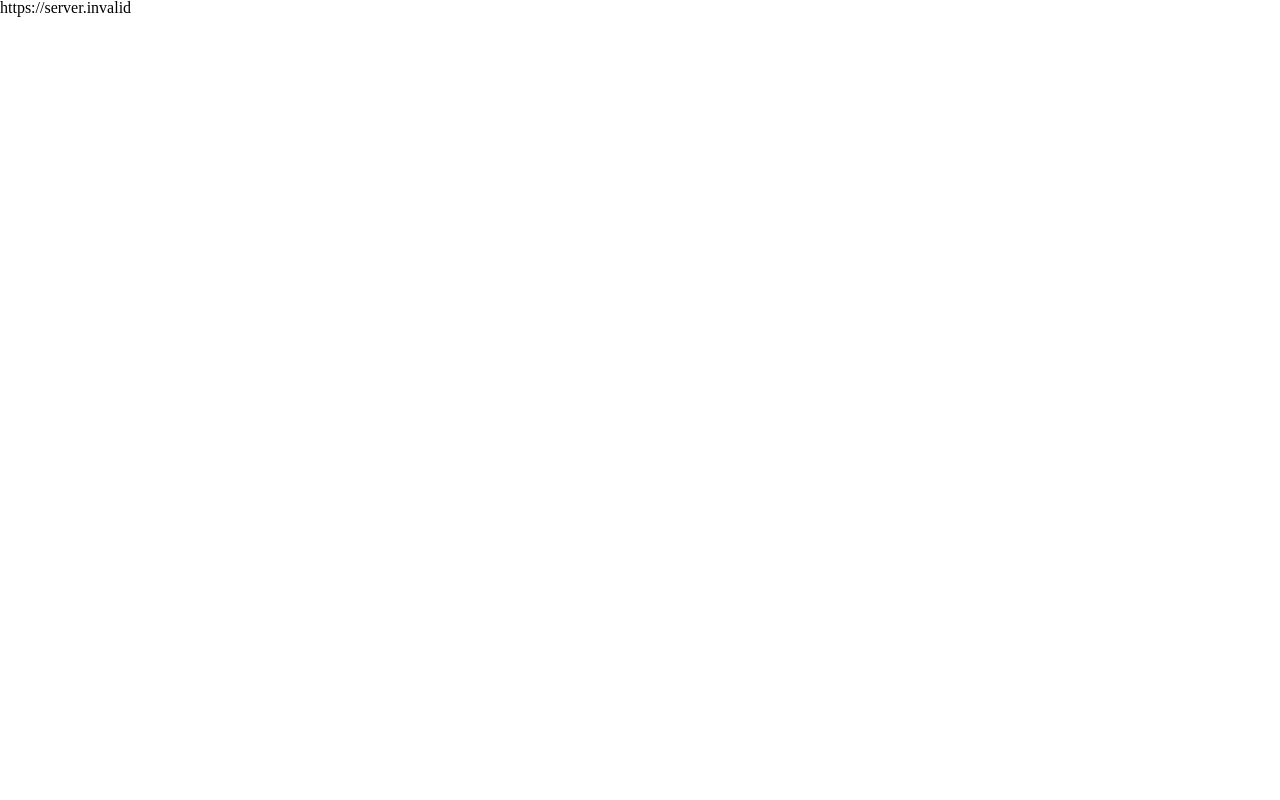
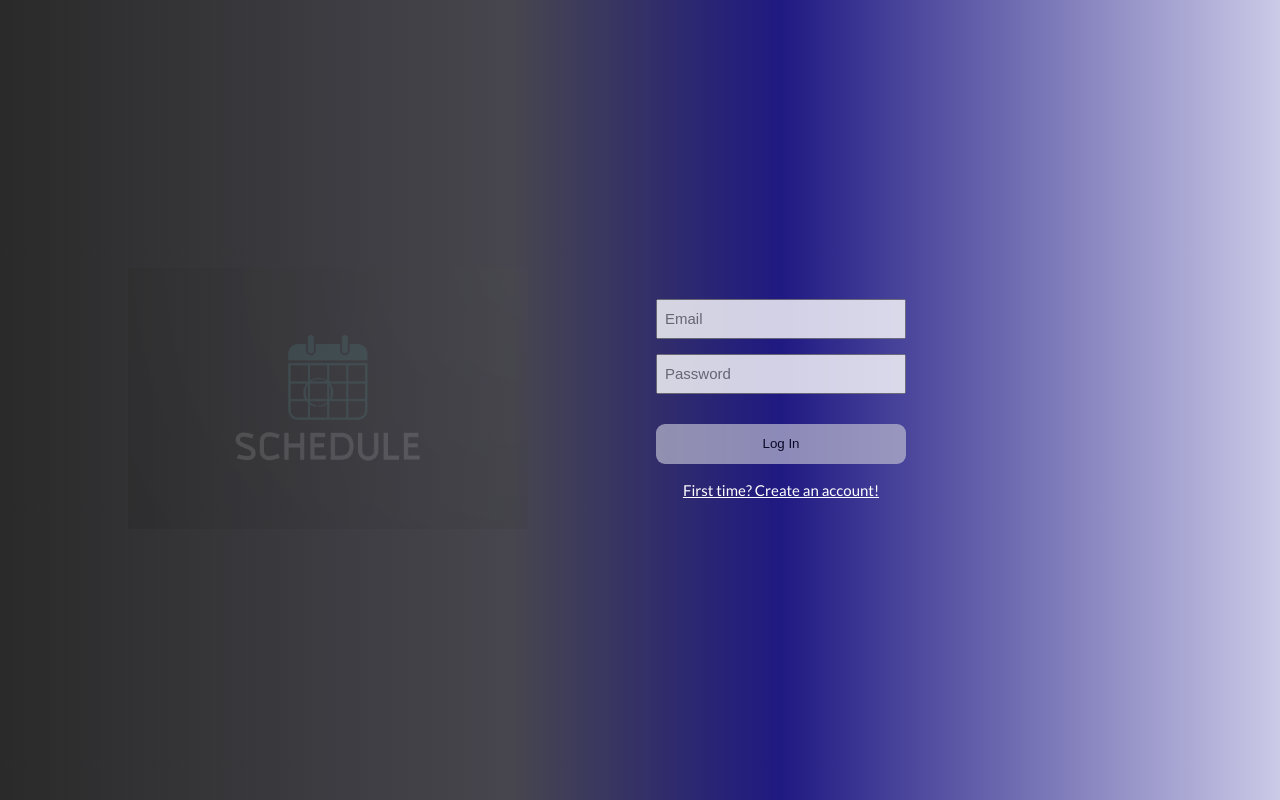
Before and after one commit to phbodias/Schedule---Front, a React (Create React App) app: page / in a window 1280 px wide. Built offline with nearby package versions, Linux system fonts and the light colour scheme; no server answers.

Commit message:
:heavy_plus_sign: build: Add react-icons dependence

```diff
--- a/package.json
+++ b/package.json
@@ -9,6 +9,7 @@
     "axios": "^1.0.0",
     "react": "^18.2.0",
     "react-dom": "^18.2.0",
+    "react-icons": "^4.4.0",
     "react-loader-spinner": "^5.3.4",
     "react-router-dom": "^6.4.1",
     "react-scripts": "5.0.1",
--- a/src/pages/SignIn.jsx
+++ b/src/pages/SignIn.jsx
@@ -1,4 +1,68 @@
+import { useState } from "react";
+import { ThreeDots } from "react-loader-spinner";
+import {
+  Container,
+  Input,
+  Button,
+  StyledLink,
+  Form,
+  Logo,
+  Content,
+} from "../styles/AuthStyle";
+import logo from "../images/Logo.png";
+
 export default function SignIn() {
-  const URL = process.env.REACT_APP_URL || "AAA";
-  return <div>{URL}</div>;
+  //const URL = process.env.REACT_APP_URL || "AAA";
+
+  const [loading, setLoading] = useState(false);
+
+  const [data, setData] = useState({
+    email: "",
+    password: "",
+  });
+
+  function handleRegister(e) {
+    e.preventDefault();
+    setLoading(true);
+  }
+
+  function handleInputChange(e) {
+    setData({ ...data, [e.target.name]: e.target.value });
+  }
+
+  return (
+    <Container>
+      <Logo>
+        <img src={logo} alt="logo" />
+      </Logo>
+      <Content>
+        <Form onSubmit={handleRegister}>
+          <Input
+            type="email"
+            name="email"
+            placeholder="Email"
+            value={data.email}
+            onChange={handleInputChange}
+            desabilitado={loading}
+          />
+          <Input
+            type="password"
+            name="password"
+            placeholder="Password"
+            value={data.password}
+            onChange={handleInputChange}
+            desabilitado={loading}
+          />
+          <Button type="submit">
+            {loading ? (
+              <ThreeDots color="#FFF" height={30} width={250} radius="10px" />
+            ) : (
+              <p>Log In</p>
+            )}
+          </Button>
+        </Form>
+        <StyledLink to="/signup">First time? Create an account!</StyledLink>
+      </Content>
+    </Container>
+  );
 }
--- /dev/null
+++ b/src/styles/AuthStyle.js
@@ -0,0 +1,75 @@
+import styled from "styled-components";
+import { Link } from "react-router-dom";
+
+const Container = styled.div`
+  background: rgb(42, 42, 42);
+  background: linear-gradient(
+    90deg,
+    rgba(42, 42, 42, 1) 0%,
+    rgba(71, 70, 78, 1) 40%,
+    rgba(31, 25, 130, 1) 61%,
+    rgba(203, 202, 231, 1) 100%
+  );
+  height: 100vh;
+  display: flex;
+  align-items: center;
+`;
+
+const Logo = styled.div`
+  img {
+    width: 400px;
+    object-fit: cover;
+    opacity: 0.3;
+    filter: opacity(0.4);
+  }
+  margin: 0 10vw;
+`;
+
+const Content = styled.div`
+  display: flex;
+  flex-direction: column;
+  align-items: center;
+`;
+
+const Form = styled.form`
+  display: flex;
+  flex-direction: column;
+  align-items: center;
+`;
+
+const Input = styled.input`
+  width: 250px;
+  height: 40px;
+  margin-bottom: 15px;
+  padding: 7px;
+  box-sizing: border-box;
+  font-size: 15px;
+  opacity: 0.8;
+`;
+
+const Button = styled.button`
+  margin-top: 15px;
+  width: 250px;
+  height: 40px;
+  display: flex;
+  justify-content: center;
+  align-items: center;
+  cursor: pointer;
+  background: rgb(187, 186, 207);
+  border: none;
+  border-radius: 9px;
+  opacity: 0.7;
+`;
+
+const StyledLink = styled(Link)`
+  font-family: "Lato";
+  font-style: normal;
+  font-weight: 400;
+  font-size: 15px;
+  line-height: 24px;
+  text-decoration-line: underline;
+  color: #ffffff;
+  margin-top: 14px;
+`;
+
+export { Container, Logo, Content, Form, Input, Button, StyledLink };
```
Also changed, not shown: src/images/Logo.png (added), src/styles/SignInStyle.js (deleted), 1 other file (tests, documents, lock files or other folders).
